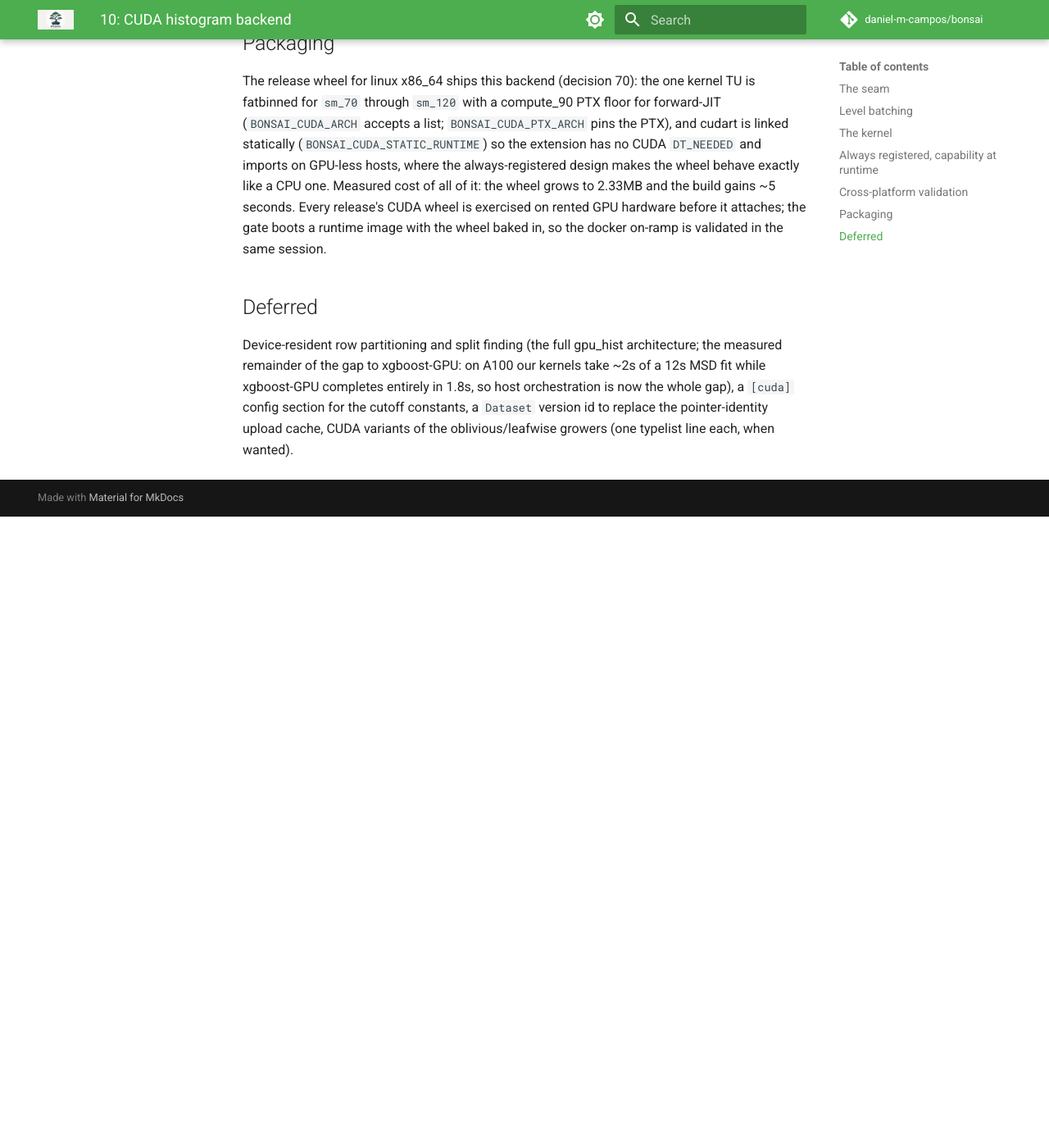
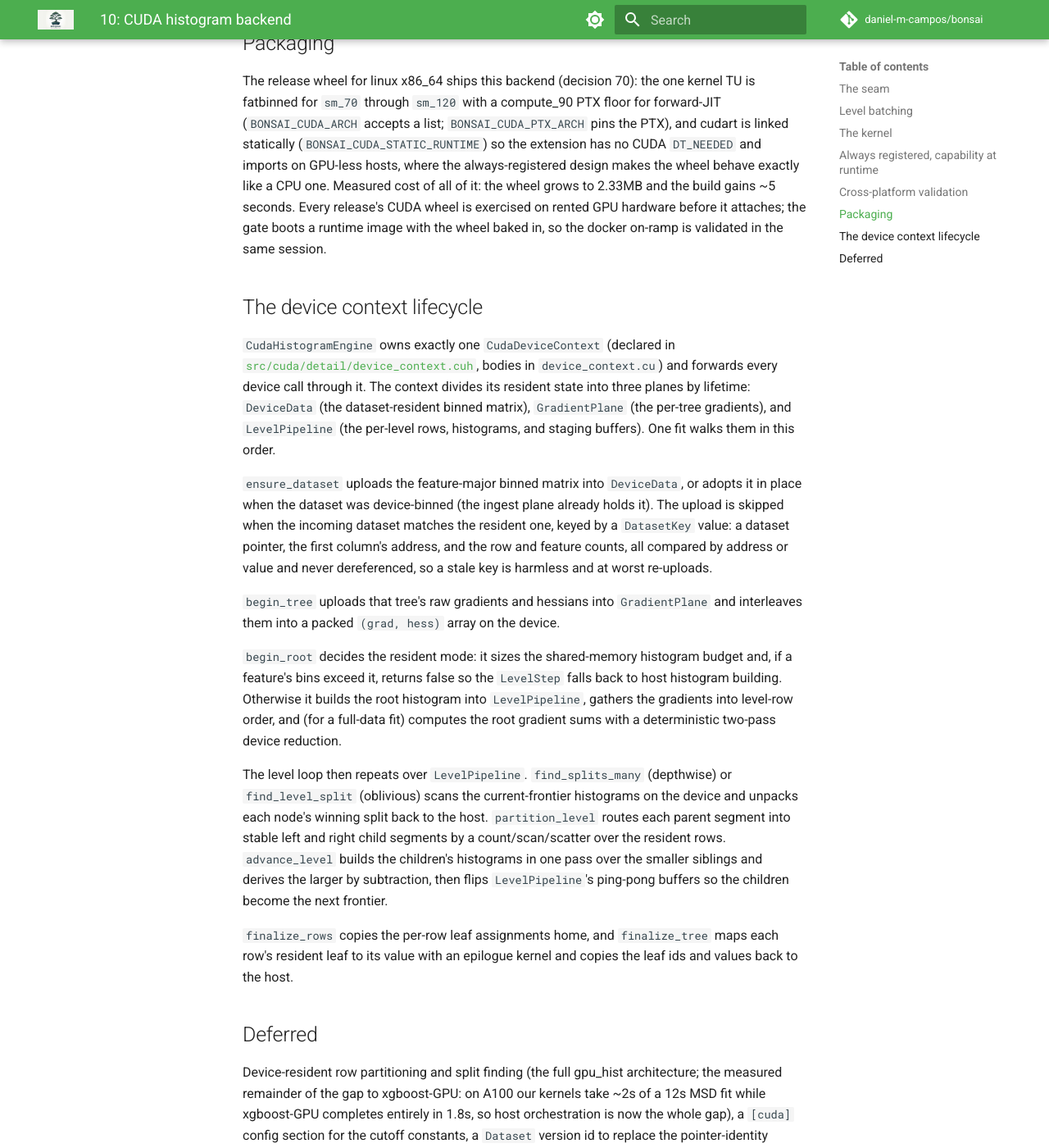
Before and after one commit to daniel-m-campos/bonsai, an MkDocs documentation site: the page built from docs/architecture/10-cuda.md, in a window 1280 px wide and 1400 px high, scrolled down 2755 px. Shown: the whole window at 82% size. Built offline with MkDocs 1.6.1 and Material for MkDocs 9.7.7, drawn with Linux system fonts in a browser that asks for light colours; comment, search, counter and statistics services are not loaded; before the commit the page ends 3385 px from its top, so only the background shows below that.

Commit message:
refactor(cuda): decompose the device context header and name the offset/count family
Behavior-neutral readability pass on the CUDA device-context files. No logic,
ordering, or launch changes; the CPU model hash is byte-identical and the
[cuda] suite is unchanged.

- Split device_context.cuh: ProfileCounters (+ its Lap) moves to profile.cuh,
  CudaIngestPlane and cuda_backend_tag to ingest_plane.cuh. The header keeps
  CudaDeviceContext (DeviceData, GradientPlane, LevelPipeline) and gains a
  top-of-file map of the three planes. Five non-template LevelPipeline method
  bodies (stage_children, layout_children, stage_find_inputs, unpack_splits,
  stage_level_sums) move out of line into device_context.cu.
- Name the offset/count family uniformly: LevelPipeline row_ofs/row_cnt ->
  row_offsets/row_counts, slot/next/small variants likewise, and PartOpDev
  ofs/cnt -> offset/count, updated across kernels.cuh and every reader.
- Replace DeviceData's four loose identity members with a DatasetKey value
  type compared by a defaulted operator==.
- Drop provenance from the comments in the touched files and add a device
  context lifecycle section to docs/architecture/10-cuda.md.

Claude-Session: https://claude.ai/code/session_01SfgWZ7ftZV7aJJh87NXR72

```diff
--- a/docs/architecture/10-cuda.md
+++ b/docs/architecture/10-cuda.md
@@ -52,6 +52,20 @@ The same source builds and passes the full suite on Jetson (sm_87, aarch64, CUDA
 
 The release wheel for linux x86_64 ships this backend (decision 70): the one kernel TU is fatbinned for `sm_70` through `sm_120` with a compute_90 PTX floor for forward-JIT (`BONSAI_CUDA_ARCH` accepts a list; `BONSAI_CUDA_PTX_ARCH` pins the PTX), and cudart is linked statically (`BONSAI_CUDA_STATIC_RUNTIME`) so the extension has no CUDA `DT_NEEDED` and imports on GPU-less hosts, where the always-registered design makes the wheel behave exactly like a CPU one. Measured cost of all of it: the wheel grows to 2.33MB and the build gains ~5 seconds. Every release's CUDA wheel is exercised on rented GPU hardware before it attaches; the gate boots a runtime image with the wheel baked in, so the docker on-ramp is validated in the same session.
 
+## The device context lifecycle
+
+`CudaHistogramEngine` owns exactly one `CudaDeviceContext` (declared in [`src/cuda/detail/device_context.cuh`](../../src/cuda/detail/device_context.cuh), bodies in `device_context.cu`) and forwards every device call through it. The context divides its resident state into three planes by lifetime: `DeviceData` (the dataset-resident binned matrix), `GradientPlane` (the per-tree gradients), and `LevelPipeline` (the per-level rows, histograms, and staging buffers). One fit walks them in this order.
+
+`ensure_dataset` uploads the feature-major binned matrix into `DeviceData`, or adopts it in place when the dataset was device-binned (the ingest plane already holds it). The upload is skipped when the incoming dataset matches the resident one, keyed by a `DatasetKey` value: a dataset pointer, the first column's address, and the row and feature counts, all compared by address or value and never dereferenced, so a stale key is harmless and at worst re-uploads.
+
+`begin_tree` uploads that tree's raw gradients and hessians into `GradientPlane` and interleaves them into a packed `(grad, hess)` array on the device.
+
+`begin_root` decides the resident mode: it sizes the shared-memory histogram budget and, if a feature's bins exceed it, returns false so the `LevelStep` falls back to host histogram building. Otherwise it builds the root histogram into `LevelPipeline`, gathers the gradients into level-row order, and (for a full-data fit) computes the root gradient sums with a deterministic two-pass device reduction.
+
+The level loop then repeats over `LevelPipeline`. `find_splits_many` (depthwise) or `find_level_split` (oblivious) scans the current-frontier histograms on the device and unpacks each node's winning split back to the host. `partition_level` routes each parent segment into stable left and right child segments by a count/scan/scatter over the resident rows. `advance_level` builds the children's histograms in one pass over the smaller siblings and derives the larger by subtraction, then flips `LevelPipeline`'s ping-pong buffers so the children become the next frontier.
+
+`finalize_rows` copies the per-row leaf assignments home, and `finalize_tree` maps each row's resident leaf to its value with an epilogue kernel and copies the leaf ids and values back to the host.
+
 ## Deferred
 
 Device-resident row partitioning and split finding (the full gpu_hist architecture; the measured remainder of the gap to xgboost-GPU: on A100 our kernels take ~2s of a 12s MSD fit while xgboost-GPU completes entirely in 1.8s, so host orchestration is now the whole gap), a `[cuda]` config section for the cutoff constants, a `Dataset` version id to replace the pointer-identity upload cache, CUDA variants of the oblivious/leafwise growers (one typelist line each, when wanted).
```
Also changed, not shown: 6 other files.
